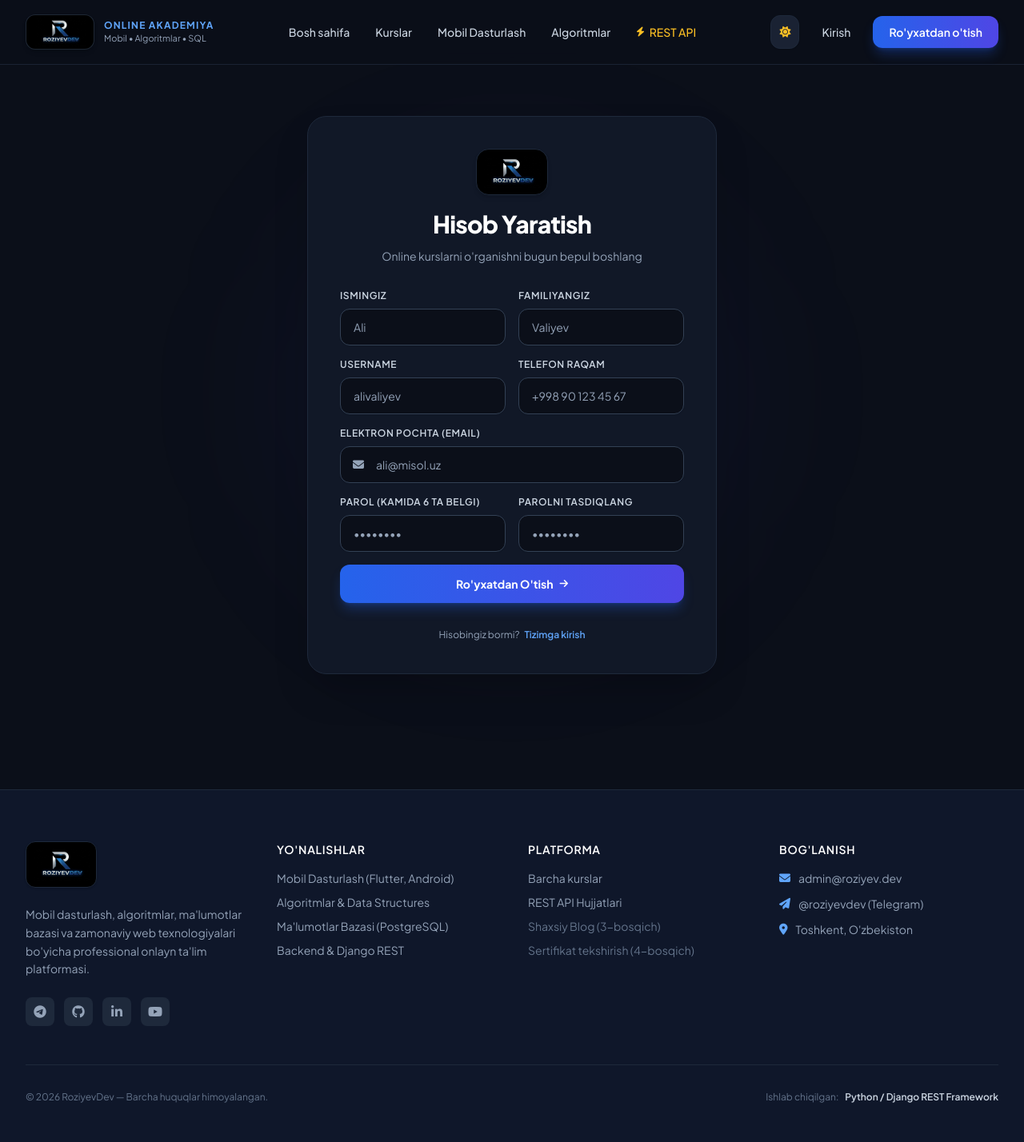
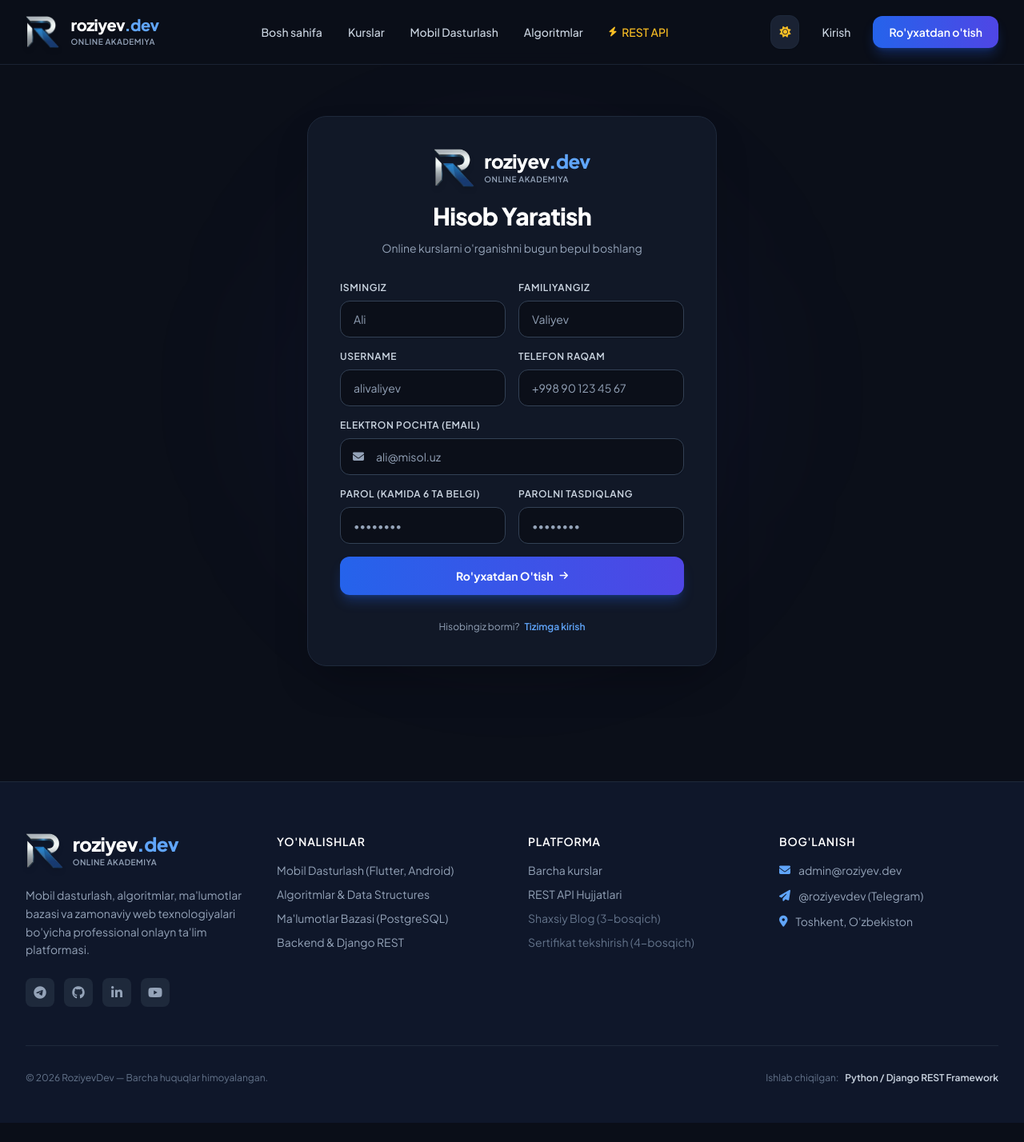
Before and after one commit to abdulloxon2005/roziyevdev, a Django app: page /auth/register/ in a window 1280 px wide. Shown: the whole page at 80% size. After the commit the page ends 1404 px from the top, so only its background shows below. Run offline with Django 5.2, Linux system fonts and the light colour scheme; some libraries are stand-ins or nearby versions.

Commit message:
style: extract clean transparent 3D logo emblem without black box or baked-in text

```diff
--- a/templates/auth/register.html
+++ b/templates/auth/register.html
@@ -10,9 +10,13 @@
     <div class="max-w-lg w-full space-y-8 bg-white dark:bg-[#111827] border border-slate-200 dark:border-slate-800 rounded-3xl p-8 sm:p-10 shadow-xl dark:shadow-2xl relative transition-colors">
         <!-- Logo Header -->
         <div class="text-center space-y-3">
-            <div class="inline-block bg-black p-2 rounded-2xl border border-slate-800 shadow-md">
-                <img src="/static/images/logo.png" alt="RoziyevDev" class="h-10 w-auto object-contain">
-            </div>
+            <a href="{% url 'home' %}" class="inline-flex items-center gap-3 group">
+                <img src="/static/images/logo_emblem.png" alt="RoziyevDev" class="h-12 w-auto object-contain filter drop-shadow-md group-hover:scale-105 transition-transform duration-200">
+                <div class="text-left">
+                    <div class="text-2xl font-extrabold tracking-tight text-slate-900 dark:text-white leading-none">roziyev<span class="text-blue-600 dark:text-blue-400">.dev</span></div>
+                    <div class="text-[10px] uppercase tracking-wider text-slate-500 dark:text-slate-400 font-semibold mt-1">Online Akademiya</div>
+                </div>
+            </a>
             <h2 class="text-2xl sm:text-3xl font-extrabold text-slate-900 dark:text-white tracking-tight">Hisob Yaratish</h2>
             <p class="text-xs sm:text-sm text-slate-600 dark:text-slate-400">
                 Online kurslarni o'rganishni bugun bepul boshlang
--- a/templates/base.html
+++ b/templates/base.html
@@ -65,14 +65,16 @@
         <div class="max-w-7xl mx-auto px-4 sm:px-6 lg:px-8">
             <div class="flex items-center justify-between h-20">
 
-                <!-- LOGO WITH USER'S OFFICIAL BRANDING -->
-                <a href="{% url 'home' %}" class="flex items-center gap-3 group">
-                    <div class="h-11 flex items-center bg-black rounded-xl p-1 px-2.5 border border-slate-700/60 shadow-md group-hover:scale-105 transition-transform">
-                        <img src="/static/images/logo.png" alt="RoziyevDev Logo" class="h-8 sm:h-9 w-auto object-contain">
-                    </div>
-                    <div class="hidden lg:flex flex-col">
-                        <span class="text-xs uppercase tracking-widest text-blue-600 dark:text-blue-400 font-bold">Online Akademiya</span>
-                        <span class="text-[11px] text-slate-500 dark:text-slate-400">Mobil &bull; Algoritmlar &bull; SQL</span>
+                <!-- LOGO: CLEAN TRANSPARENT 'R' EMBLEM & TYPOGRAPHY -->
+                <a href="{% url 'home' %}" class="flex items-center gap-3.5 group">
+                    <img src="/static/images/logo_emblem.png" alt="RoziyevDev Emblem" class="h-10 w-auto object-contain filter drop-shadow-md group-hover:scale-105 transition-transform duration-200">
+                    <div class="flex flex-col">
+                        <span class="text-xl font-extrabold tracking-tight text-slate-900 dark:text-white leading-none">
+                            roziyev<span class="text-blue-600 dark:text-blue-400">.dev</span>
+                        </span>
+                        <span class="text-[10px] uppercase tracking-wider text-slate-500 dark:text-slate-400 font-semibold mt-1">
+                            Online Akademiya
+                        </span>
                     </div>
                 </a>
 
@@ -202,10 +204,16 @@
     <footer class="bg-slate-900 text-slate-300 border-t border-slate-800 mt-20 pt-16 pb-12">
         <div class="max-w-7xl mx-auto px-4 sm:px-6 lg:px-8">
             <div class="grid grid-cols-1 md:grid-cols-4 gap-10 pb-12 border-b border-slate-800">
-                <!-- Col 1: Official Logo & Description -->
+                <!-- Col 1: Official Emblem & Description -->
                 <div class="space-y-4 md:col-span-1">
-                    <a href="{% url 'home' %}" class="inline-block bg-black p-2 rounded-xl border border-slate-800 shadow">
-                        <img src="/static/images/logo.png" alt="RoziyevDev Logo" class="h-10 w-auto object-contain">
+                    <a href="{% url 'home' %}" class="inline-flex items-center gap-3 group">
+                        <img src="/static/images/logo_emblem.png" alt="RoziyevDev" class="h-11 w-auto object-contain filter drop-shadow-md group-hover:scale-105 transition-transform duration-200">
+                        <div class="flex flex-col">
+                            <span class="text-2xl font-extrabold text-white tracking-tight leading-none">
+                                roziyev<span class="text-blue-400">.dev</span>
+                            </span>
+                            <span class="text-[10px] uppercase tracking-wider text-slate-400 font-semibold mt-1">Online Akademiya</span>
+                        </div>
                     </a>
                     <p class="text-sm text-slate-400 leading-relaxed">
                         Mobil dasturlash, algoritmlar, ma'lumotlar bazasi va zamonaviy web texnologiyalari bo'yicha professional onlayn ta'lim platformasi.
```
Also changed, not shown: templates/auth/login.html (+7 -3 lines), static/images/favicon.ico, static/images/logo_emblem.png (added), static/images/logo_icon.png.
